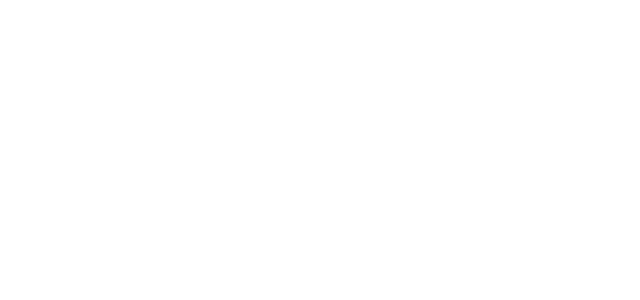
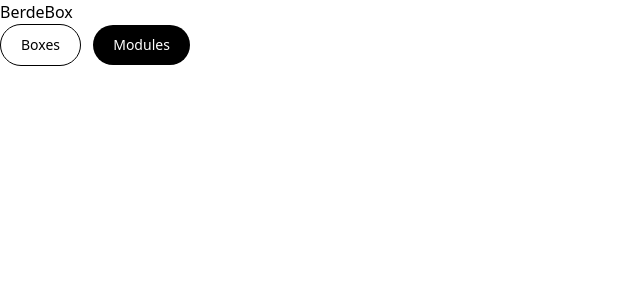
Before and after one commit to bbcarrots/BerdeBox, a SvelteKit app: page /modules in a window 1280 px wide. Shown: the top 300 px of the page, without its empty margins (0-640 px from the left). Built offline with nearby package versions, Linux system fonts and the light colour scheme.

Commit message:
feat: add navbar to +layout.svelte

```diff
--- a/src/routes/+layout.svelte
+++ b/src/routes/+layout.svelte
@@ -1,5 +1,9 @@
 <script>
+	import Nav from '$lib/components/Nav.svelte';
 	import '../app.css';
 </script>
 
+<h1>BerdeBox</h1>
+<Nav/>
+
 <slot />
--- a/src/routes/+page.svelte
+++ b/src/routes/+page.svelte
@@ -48,8 +48,6 @@
 	});
 </script>
 
-<h1>Welcome</h1>
-<p>Visit <a href="https://kit.svelte.dev">kit.svelte.dev</a> to read the documentation</p>
 <button on:click={handleOutput}>Button 1!</button>
 <button on:click={handleInputOutput}>Button 2!</button>
 <button on:click={handleInput}>Button 3!</button>
```
